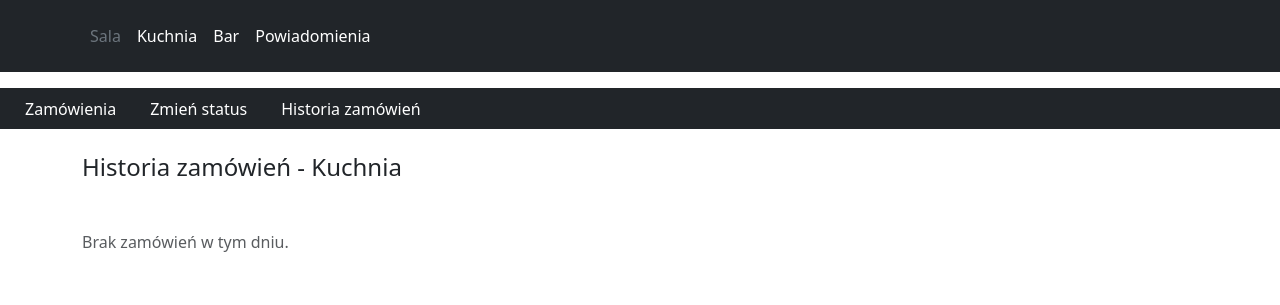
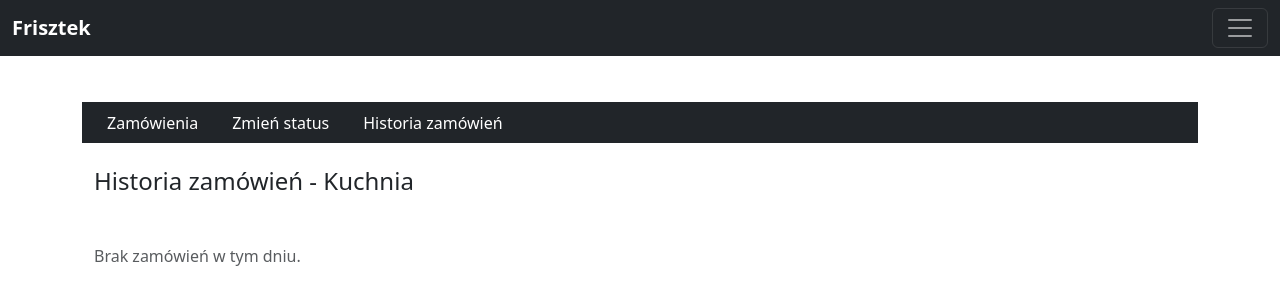
Before and after one commit to MatRos-sf/gastroflow, a Django app: page /kitchen/history/ in a window 1280 px wide. Shown: the top 305 px of the page. Run offline with Django 5.2, Linux system fonts and the light colour scheme; data that the repository does not hold is empty.

Commit message:
feat(ui): Update base html. Add new navibar and seperate layout

```diff
--- a/menu/templates/menu/base.html
+++ b/menu/templates/menu/base.html
@@ -13,63 +13,97 @@
               rel="stylesheet"
               integrity="sha384-LN+7fdVzj6u52u30Kp6M/trliBMCMKTyK833zpbD+pXdCLuTusPj697FH4R/5mcr"
               crossorigin="anonymous">
+        <style>
+      body {
+        padding-top: 70px; /* zabezpiecza przed nachodzeniem na navbar */
+      }
+        </style>
     </head>
     <body>
-        <header class="p-3 text-bg-dark">
-            <div class="container">
-                <div class="d-flex flex-wrap align-items-center justify-content-center justify-content-lg-start">
-                    <!--                    <a href="/"-->
-                    <!--                       class="d-flex align-items-center mb-2 mb-lg-0 text-white text-decoration-none">-->
-                    <!--                        <svg class="bi me-2"-->
-                    <!--                             width="40"-->
-                    <!--                             height="32"-->
-                    <!--                             role="img"-->
-                    <!--                             aria-label="Bootstrap">-->
-                    <!--                            <use xlink:href="#bootstrap"></use>-->
-                    <!--                        </svg>-->
-                    <!--                    </a>-->
-                    <ul class="nav col-12 col-lg-auto me-lg-auto mb-2 justify-content-center mb-md-0">
-                        <li>
+        <!-- Navibar -->
+        <nav class="navbar navbar-dark bg-dark fixed-top">
+            <div class="container-fluid d-flex justify-content-between align-items-center">
+                <!-- Lewa strona: Logo -->
+                <a class="navbar-brand fw-bold" href="{% url 'service:menu-waiter' %}">Frisztek</a>
+                <!-- Środek: Koszyk -->
+                <div class="d-flex justify-content-center flex-grow-1">
+                    {% if request.session.cart %}
+                        <a href="{% url 'service:cart-waiter' %}"
+                           class="btn btn-outline-light position-relative">
+                            🛒
+                            <span class="position-absolute top-0 start-100 translate-middle badge rounded-pill bg-danger">
+                                {{ request.session.cart|length }}
+                            </span>
+                        </a>
+                    {% endif %}
+                </div>
+                <!-- Prawa strona: Hamburger -->
+                <button class="navbar-toggler"
+                        type="button"
+                        data-bs-toggle="offcanvas"
+                        data-bs-target="#offcanvasNavbar"
+                        aria-controls="offcanvasNavbar"
+                        aria-label="Toggle navigation">
+                    <span class="navbar-toggler-icon"></span>
+                </button>
+            </div>
+            <!-- Offcanvas menu -->
+            <div class="offcanvas offcanvas-end text-bg-dark"
+                 tabindex="-1"
+                 id="offcanvasNavbar"
+                 aria-labelledby="offcanvasNavbarLabel">
+                <div class="offcanvas-header">
+                    <h5 class="offcanvas-title" id="offcanvasNavbarLabel">Menu</h5>
+                    <button type="button"
+                            class="btn-close btn-close-white"
+                            data-bs-dismiss="offcanvas"
+                            aria-label="Close"></button>
+                </div>
+                <div class="offcanvas-body">
+                    <ul class="navbar-nav flex-grow-1 pe-3">
+                        <!-- Główne linki -->
+                        <li class="nav-item">
                             <a href="{% url 'service:menu-waiter' %}"
-                               class="nav-link px-2 {% if request.resolver_match.url_name == 'menu-waiter' %}text-warning fw-bold{% else %}text-secondary{% endif %}">
+                               class="nav-link {% if request.resolver_match.url_name == 'menu-waiter' %}text-warning fw-bold{% endif %}">
                                 Sala
                             </a>
                         </li>
-                        <li>
+                        <li class="nav-item">
                             <a href="{% url 'kitchen-orders' %}"
-                               class="nav-link px-2 {% if request.resolver_match.url_name == 'kitchen-orders' %}text-warning fw-bold{% else %}text-white{% endif %}">
+                               class="nav-link {% if request.resolver_match.url_name == 'kitchen-orders' %}text-warning fw-bold{% endif %}">
                                 Kuchnia
                             </a>
                         </li>
-                        <li>
+                        <li class="nav-item">
                             <a href="{% url 'bar-orders' %}"
-                               class="nav-link px-2 {% if request.resolver_match.url_name == 'bar-orders' %}text-warning fw-bold{% else %}text-white{% endif %}">
+                               class="nav-link {% if request.resolver_match.url_name == 'bar-orders' %}text-warning fw-bold{% endif %}">
                                 Bar
                             </a>
                         </li>
-                        <li>
+                        <li class="nav-item">
                             <a href="{% url 'service:waiter-notifications' %}"
-                               class="nav-link px-2 {% if request.resolver_match.url_name == 'service:waiter-notifications' %}text-warning fw-bold{% else %}text-white{% endif %}">
+                               class="nav-link {% if request.resolver_match.url_name == 'service:waiter-notifications' %}text-warning fw-bold{% endif %}">
                                 Powiadomienia
                             </a>
                         </li>
+                        <li>
+                            <hr class="dropdown-divider">
+                        </li>
+                        <hr>
+                        <!-- Admin / dodatkowe -->
+                        <li class="nav-item">
+                            <a href="#" class="nav-link">Edytuj menu</a>
+                        </li>
+                        <li class="nav-item">
+                            <a href="#" class="nav-link">Raporty</a>
+                        </li>
+                        <li class="nav-item">
+                            <a href="#" class="nav-link">Ustawienia</a>
+                        </li>
                     </ul>
-                    <div class="text-end">
-                        {% if request.session.cart %}
-                            <a href="{% url 'service:cart-waiter' %}"
-                               class="btn btn-outline-light me-2 position-relative">
-                                🛒
-                                <span class="position-absolute top-0 start-100 translate-middle badge rounded-pill bg-danger">
-                                    {{ request.session.cart|length }}
-                                </span>
-                            </a>
-                        {% endif %}
-                        <!--                        <button type="button" class="btn btn-outline-light me-2">Login</button>-->
-                        <!--                        <button type="button" class="btn btn-warning">Sign-up</button>-->
-                    </div>
                 </div>
             </div>
-        </header>
+        </nav>
         <!-- Messages -->
         <div class="container mt-3">
             {% if messages %}
@@ -85,16 +119,14 @@
                 {% endfor %}
             {% endif %}
         </div>
-        {% block content %}
-        {% endblock content %}
+        <!-- Content -->
+        <main class="container py-3">
+            {% block content %}
+            {% endblock content %}
+        </main>
+        <!-- Bootstrap JS -->
         <script src="https://cdn.jsdelivr.net/npm/bootstrap@5.3.7/dist/js/bootstrap.bundle.min.js"
                 integrity="sha384-ndDqU0Gzau9qJ1lfW4pNLlhNTkCfHzAVBReH9diLvGRem5+R9g2FzA8ZGN954O5Q"
                 crossorigin="anonymous"></script>
-        <script src="https://cdn.jsdelivr.net/npm/@popperjs/core@2.11.8/dist/umd/popper.min.js"
-                integrity="sha384-I7E8VVD/ismYTF4hNIPjVp/Zjvgyol6VFvRkX/vR+Vc4jQkC+hVqc2pM8ODewa9r"
-                crossorigin="anonymous"></script>
-        <script src="https://cdn.jsdelivr.net/npm/bootstrap@5.3.7/dist/js/bootstrap.min.js"
-                integrity="sha384-7qAoOXltbVP82dhxHAUje59V5r2YsVfBafyUDxEdApLPmcdhBPg1DKg1ERo0BZlK"
-                crossorigin="anonymous"></script>
     </body>
 </html>
```
